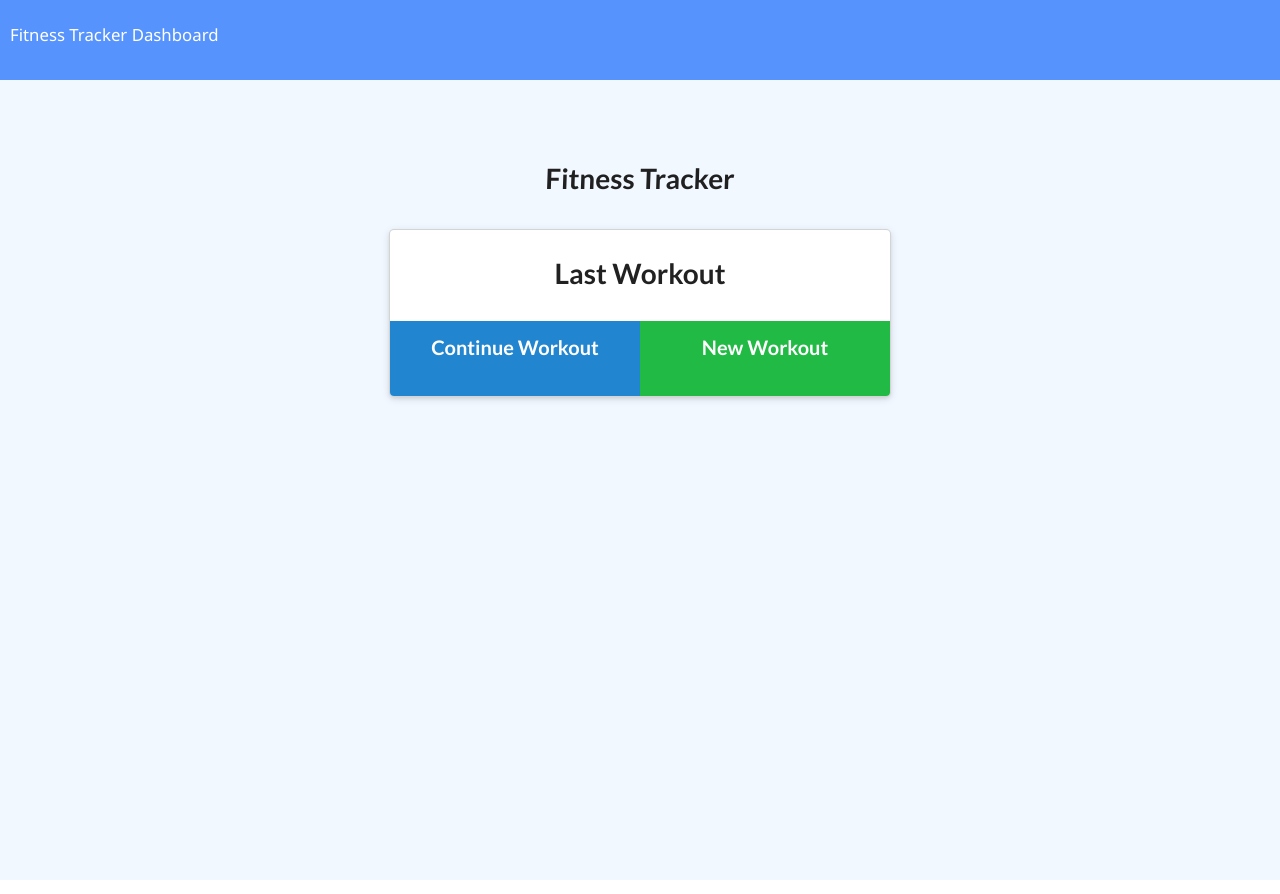
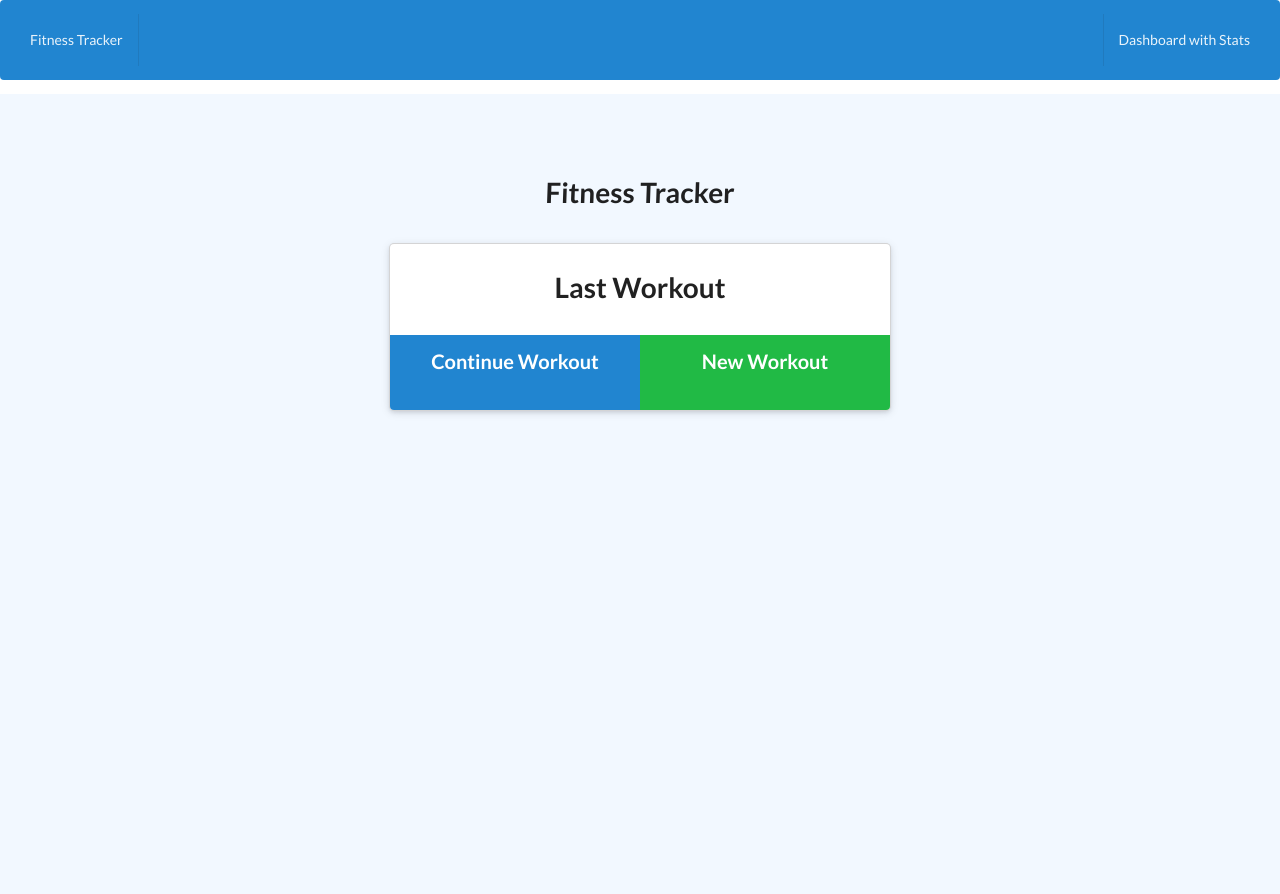
Before and after one commit to Jeaninney/17-FitnessTracker, a website: page public/index.html in a window 1280 px wide. Drawn offline with nearby package versions, Linux system fonts and the light colour scheme; no server answers.

Commit message:
updated readme and moved the link for the stats to the right of the navbar

```diff
--- a/public/index.html
+++ b/public/index.html
@@ -11,9 +11,9 @@
 </head>
 
 <body>
-  <nav>
-    <a href="/">Fitness Tracker</a>
-    <a href="/stats">Dashboard</a>
+  <nav class="ui menu inverted segment blue">
+    <a href="/" class="item">Fitness Tracker</a>
+    <a href="/stats" class="vertically fitted item right">Dashboard with Stats</a>
   </nav>
   <div class="wrapper workout">
     <header>
```
Also changed, not shown: README.md.
